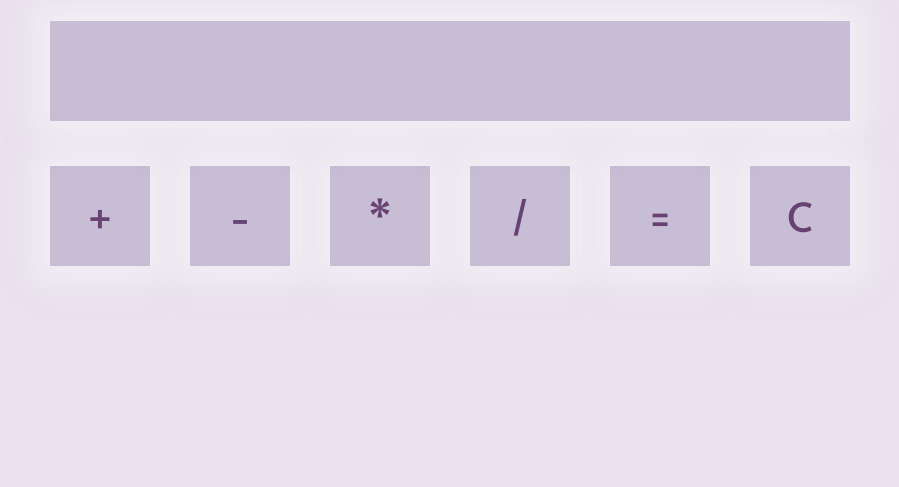
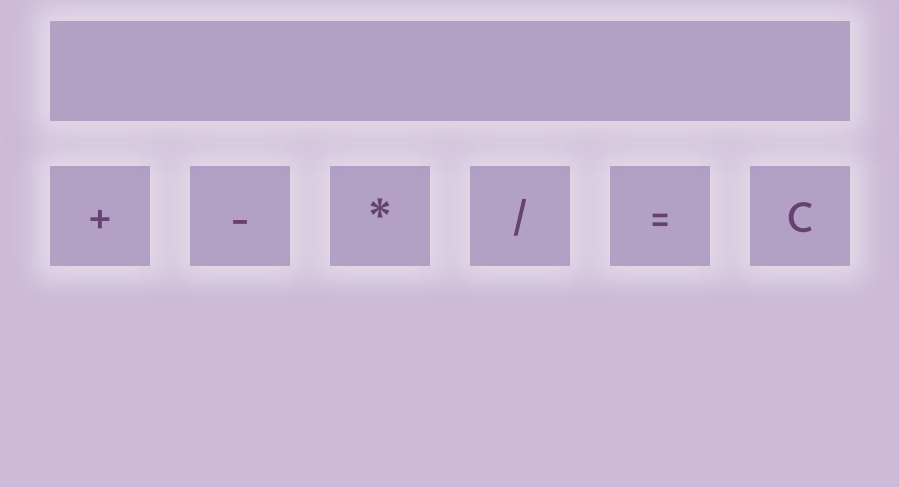
Before and after one commit to ShevchenkoJ/calculator, a website: page index.html in a window 1280 px wide. Shown: the part 313-800 px from the top of the page, without its empty margins (190-1089 px from the left). Drawn offline with Linux system fonts and the light colour scheme.

Commit message:
update body background

```diff
--- a/style.css
+++ b/style.css
@@ -13,7 +13,7 @@
 }
 
 body {
-    background-color: rgba(154, 118, 179, 0.2);
+    background-color: rgba(154, 118, 179, 0.5);
     overflow: hidden;
     margin: 0;
 }
```
